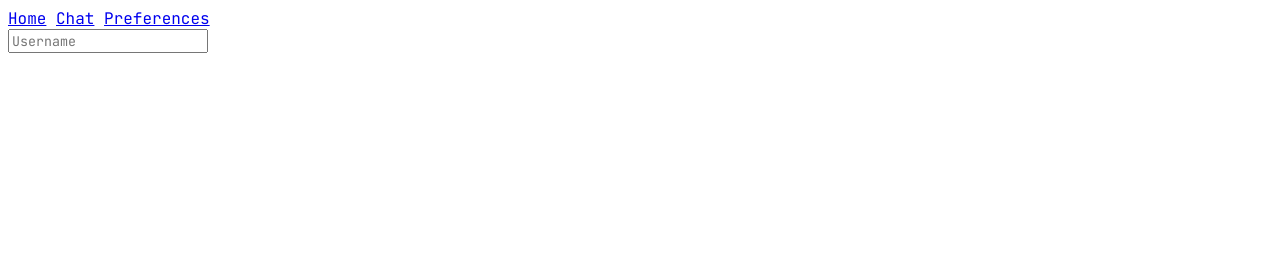
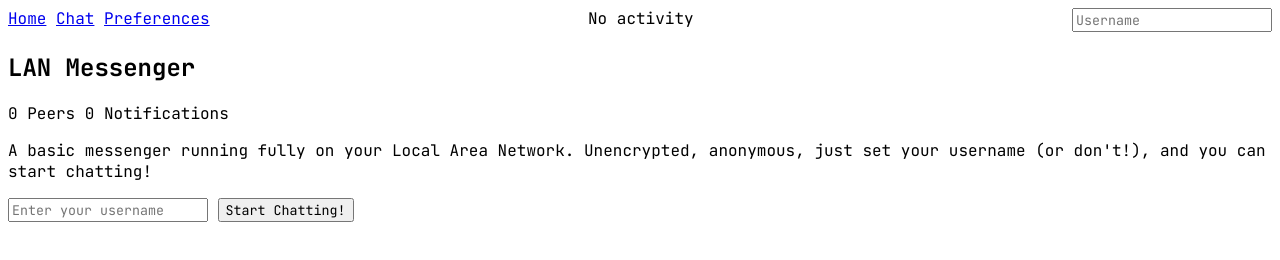
Before and after one commit to msaut-scharles/lan-messenger, a website with bundled scripts: page public/index.html in a window 1280 px wide. Built offline with nearby package versions, Linux system fonts and the light colour scheme; files whose address does not match are found by name.

Commit message:
Added the Home section, set up the router
right now we're using hash-based, but we'll switch it up later

```diff
--- a/public/index.html
+++ b/public/index.html
@@ -25,30 +25,82 @@
     <!-- Stylesheets -->
     <link rel="stylesheet" href="./stylesheet/main.css" />
 
-    <!-- Modern best-practice: prefer module scripts -->
+    <!-- Scripts -->
     <script type="module" src="./script/main.js"></script>
 
     <!-- Optional: canonical URL -->
     <!-- <link rel="canonical" href="https://example.com/" /> -->
   </head>
+
   <body>
+    <!-- Header / Navigation -->
     <header class="topbar">
       <div class="topbar__left">
         <nav class="topbar__nav" aria-label="Navigation bar">
-          <a class="topbar__link" href="/home">Home</a>
-          <a class="topbar__link" href="/chat">Chat</a>
-          <a class="topbar__link" href="/preferences">Preferences</a>
+          <a class="topbar__link" href="#/home">Home</a>
+          <a class="topbar__link" href="#/chat">Chat</a>
+          <a class="topbar__link" href="#/preferences">Preferences</a>
         </nav>
       </div>
+
+      <div class="topbar__center">
+        <output class="topbar__indicator">No activity</output>
+      </div>
+
       <div class="topbar__right">
         <input
           class="topbar__username"
           type="text"
-          name="username"
-          id="username"
+          name="topbar-username"
+          id="topbar-username"
           placeholder="Username"
         />
       </div>
     </header>
+
+    <!-- Main content (router renders here) -->
+    <main id="app"></main>
+
+    <!-- Page Templates -->
+    <template id="home">
+      <section class="home">
+        <div class="home__content">
+          <div class="home__header">
+            <h1 class="home__title">LAN Messenger</h1>
+            <output class="home__peer-counter">0 Peers</output>
+            <output class="home__notification-counter">0 Notifications</output>
+          </div>
+
+          <p class="home__description">
+            A basic messenger running fully on your Local Area Network.
+            Unencrypted, anonymous, just set your username (or don't!), and you
+            can start chatting!
+          </p>
+
+          <div class="home__form">
+            <input
+              class="home__username"
+              type="text"
+              name="home-username"
+              id="home-username"
+              placeholder="Enter your username"
+            />
+            <button type="button" class="home__button">Start Chatting!</button>
+          </div>
+        </div>
+      </section>
+    </template>
+
+    <template id="chat">
+      <section class="chat">
+        <!-- Placeholder -->
+      </section>
+    </template>
+
+    <template id="preferences">
+      <section class="preferences">
+        <!-- Placeholder -->
+      </section>
+    </template>
   </body>
 </html>
--- a/public/script/main.js
+++ b/public/script/main.js
@@ -0,0 +1,2 @@
+import { initRouter } from "./router.js";
+initRouter();
--- a/public/script/router.js
+++ b/public/script/router.js
@@ -0,0 +1,15 @@
+export function initRouter() {
+  window.addEventListener("hashchange", handleRoute);
+  handleRoute(); // handle initial page load
+}
+function handleRoute() {
+  const route = window.location.hash.slice(1) || "/home";
+  const templateId = route.replace("/", ""); // '/home' -> 'home'; '/chat' -> 'chat'
+  const template = document.getElementById(templateId);
+  const app = document.getElementById("app");
+
+  if (template) {
+    app.innerHTML = "";
+    app.appendChild(template.content.cloneNode(true));
+  }
+}
--- a/public/stylesheet/blocks/topbar.css
+++ b/public/stylesheet/blocks/topbar.css
@@ -0,0 +1,5 @@
+.topbar {
+  display: flex;
+  justify-content: space-between;
+  width: 100%;
+}
--- a/public/stylesheet/main.css
+++ b/public/stylesheet/main.css
@@ -1,16 +1,18 @@
-/* Fonts */
-@import url("https://fonts.googleapis.com/css2?family=JetBrains+Mono:ital,wght@0,100..800;1,100..800&display=swap");
-
-/* Normalize */
+/* Reset */
 @import "normalize.css";
-
-html,
-input {
-  font-family: "JetBrains Mono", monospace;
-}
 
 /* Blocks */
 @import "./blocks/topbar.css";
 @import "./blocks/home.css";
 @import "./blocks/chat.css";
 @import "./blocks/preferences.css";
+
+/* Fonts */
+@import url("https://fonts.googleapis.com/css2?family=JetBrains+Mono:ital,wght@0,100..800;1,100..800&display=swap");
+
+/* Default */
+html,
+input,
+button {
+  font-family: "JetBrains Mono", monospace;
+}
```
